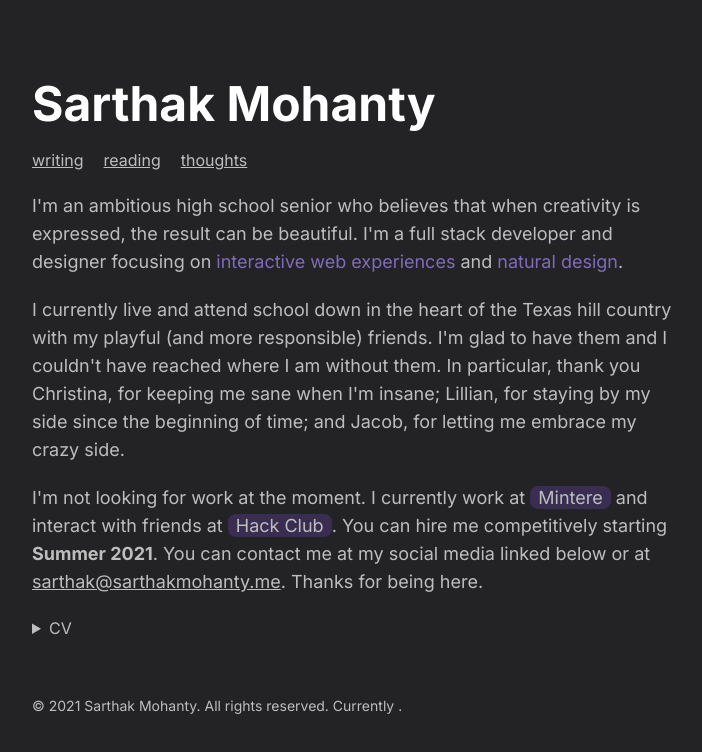
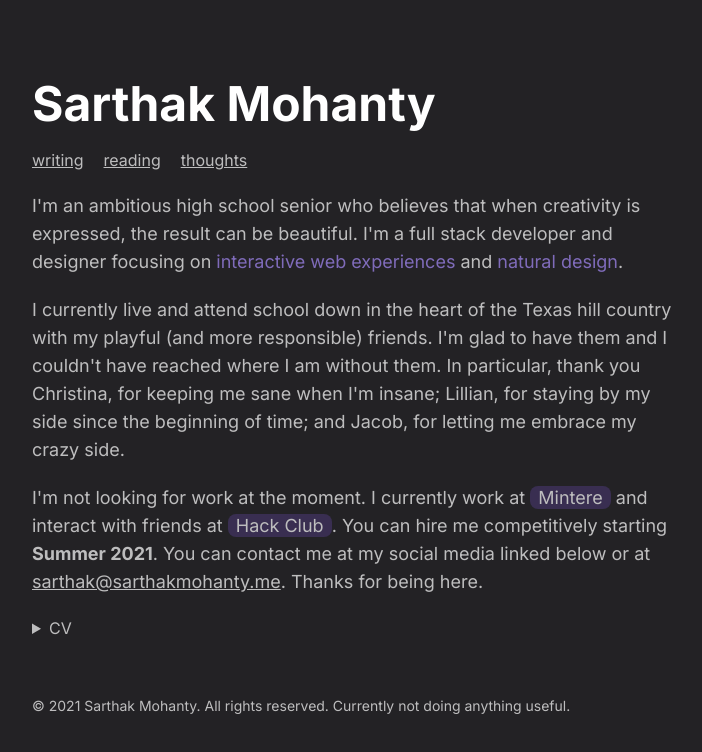
Before and after one commit to sarthaktexas/website-v3, a Next.js app: page / in a window 1280 px wide. Shown: the top 752 px of the page, without its empty margins (288-990 px from the left). Built offline with nearby package versions, Linux system fonts and the light colour scheme; no server answers.

Commit message:
🐛 when no status is set, a different string shows

```diff
--- a/components/Footer.js
+++ b/components/Footer.js
@@ -7,7 +7,7 @@ export default function Footer() {
 
     return (
         <div className="mt-4 text-sm opacity-70">
-            &copy; {new Date().getFullYear()} Sarthak Mohanty. All rights reserved. Currently {data?.status}{data?.status.charAt(data?.status.length - 1) === '.' ? '' : '.'}
+            &copy; {new Date().getFullYear()} Sarthak Mohanty. All rights reserved. Currently {data?.status ? data?.status : 'not doing anything useful'}{data?.status.charAt(data?.status.length - 1) === '.' ? '' : '.'}
         </div>
     )
 }
```
